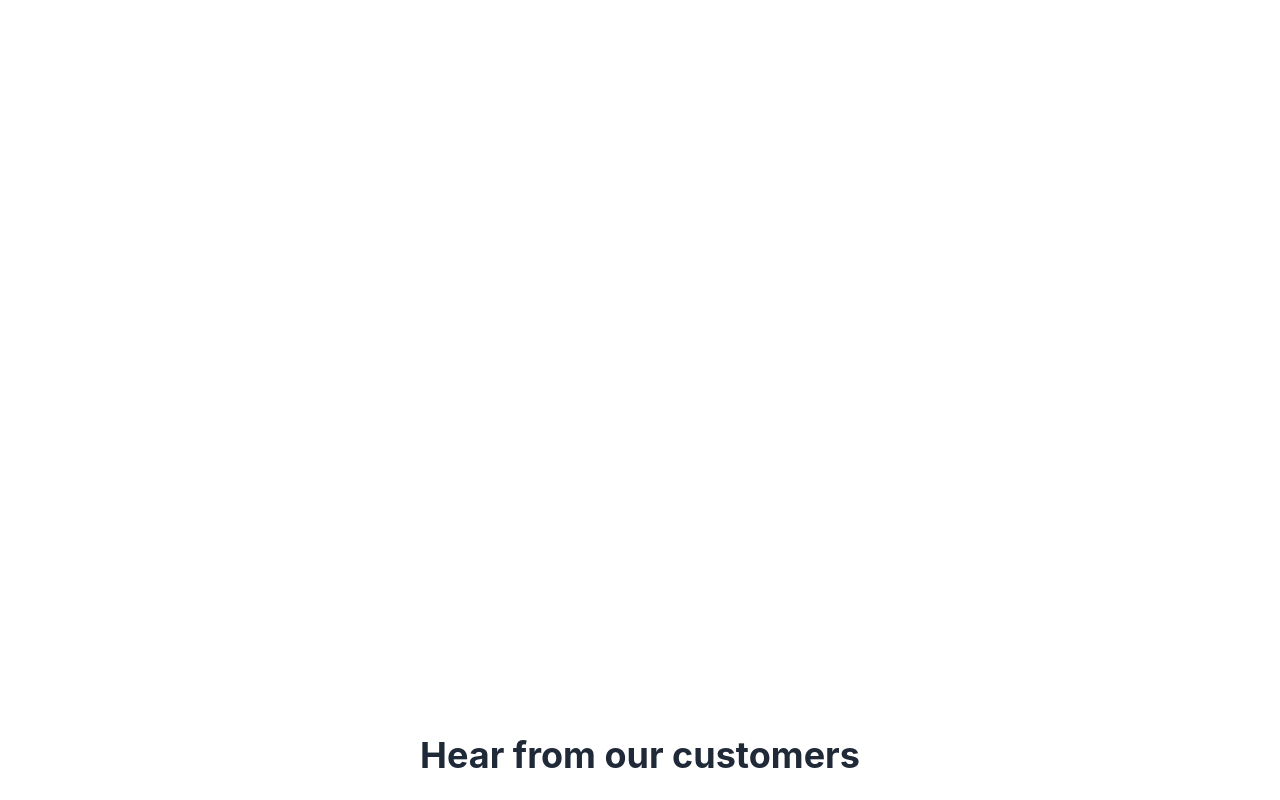
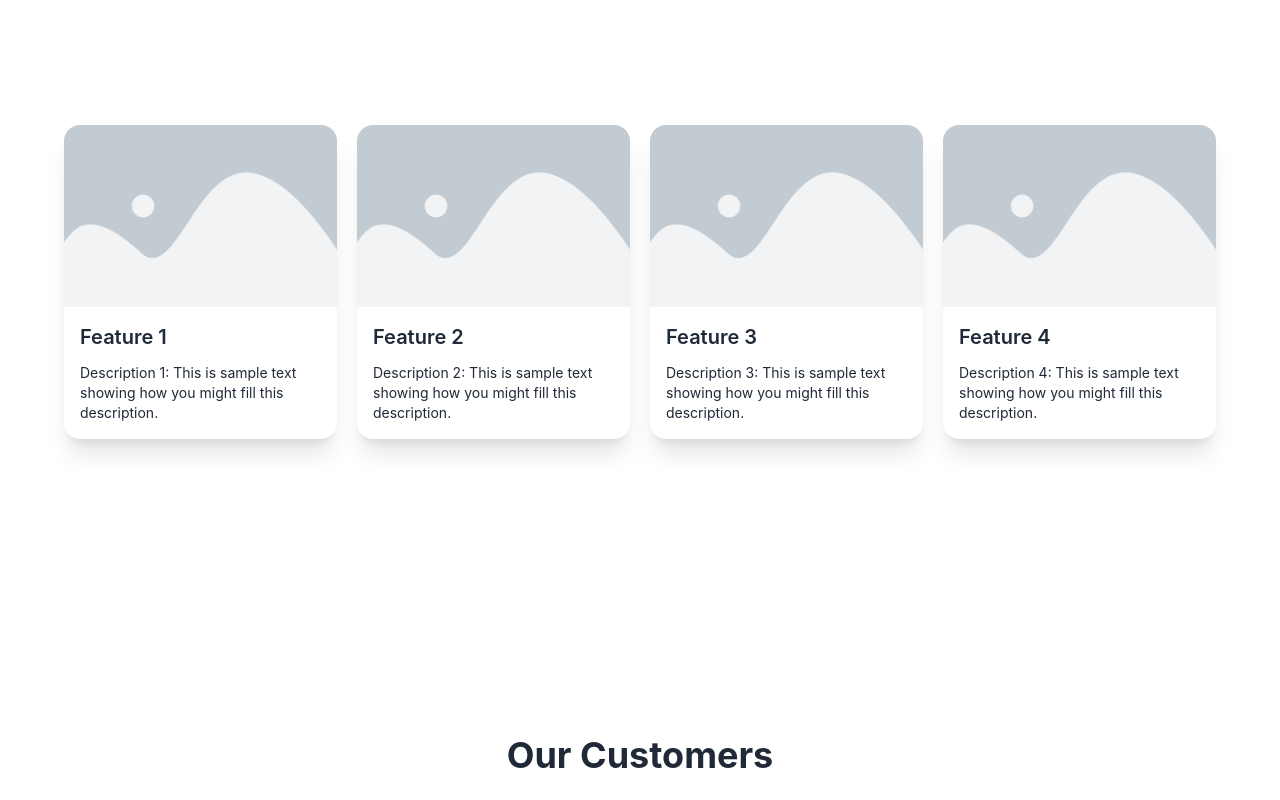
Before and after one commit to csantarossa/single-page-boilerplate, a React (Create React App) app: page / in a window 1280 px wide. Shown: the part 1080-1880 px from the top of the page. Built offline with nearby package versions, Linux system fonts and the light colour scheme.

Commit message:
added about us

```diff
--- a/src/components/AboutUs.jsx
+++ b/src/components/AboutUs.jsx
@@ -1,7 +1,35 @@
 import React from "react";
+import AboutUsCard from "./AboutUsCard";
+import ImagePlaceholder from "../assets/images/placeholder-image.webp";
 
 const AboutUs = () => {
-  return <div className="h-screen w-full">AboutUs</div>;
+  return (
+    <div className="h-screen w-full flex flex-col justify-evenly items-center">
+      <h1 className="font-bold text-4xl">About Us</h1>
+      <div className="flex w-[90vw] justify-center items-center lg:flex-row flex-col gap-5">
+        <AboutUsCard
+          name="Feature 1"
+          description="Description 1: This is sample text showing how you might fill this description."
+          img={ImagePlaceholder}
+        />
+        <AboutUsCard
+          name="Feature 2"
+          description="Description 2: This is sample text showing how you might fill this description."
+          img={ImagePlaceholder}
+        />
+        <AboutUsCard
+          name="Feature 3"
+          description="Description 3: This is sample text showing how you might fill this description."
+          img={ImagePlaceholder}
+        />
+        <AboutUsCard
+          name="Feature 4"
+          description="Description 4: This is sample text showing how you might fill this description."
+          img={ImagePlaceholder}
+        />
+      </div>
+    </div>
+  );
 };
 
 export default AboutUs;
--- /dev/null
+++ b/src/components/AboutUsCard.jsx
@@ -0,0 +1,17 @@
+import React from "react";
+
+const AboutUsCard = ({ name, description, img }) => {
+  return (
+    <div className="card card-compact w-96 bg-base-100 shadow-xl">
+      <figure>
+        <img src={img} alt="Shoes" />
+      </figure>
+      <div className="card-body">
+        <h2 className="card-title">{name}</h2>
+        <p>{description}</p>
+      </div>
+    </div>
+  );
+};
+
+export default AboutUsCard;
--- /dev/null
+++ b/src/components/Accordian.jsx
@@ -0,0 +1,37 @@
+import React from "react";
+
+const AboutUsAccordian = () => {
+  return (
+    <div>
+      <div className="collapse collapse-arrow bg-base-200">
+        <input type="radio" name="my-accordion-2" defaultChecked />
+        <div className="collapse-title text-xl font-medium">
+          Click to open this one and close others
+        </div>
+        <div className="collapse-content">
+          <p>hello</p>
+        </div>
+      </div>
+      <div className="collapse collapse-arrow bg-base-200">
+        <input type="radio" name="my-accordion-2" />
+        <div className="collapse-title text-xl font-medium">
+          Click to open this one and close others
+        </div>
+        <div className="collapse-content">
+          <p>hello</p>
+        </div>
+      </div>
+      <div className="collapse collapse-arrow bg-base-200">
+        <input type="radio" name="my-accordion-2" />
+        <div className="collapse-title text-xl font-medium">
+          Click to open this one and close others
+        </div>
+        <div className="collapse-content">
+          <p>hello</p>
+        </div>
+      </div>
+    </div>
+  );
+};
+
+export default AboutUsAccordian;
--- a/src/components/CustomerReview.jsx
+++ b/src/components/CustomerReview.jsx
@@ -7,7 +7,7 @@ import ImgCustThree from "../assets/images/customer-image-placeholder.svg";
 const CustomerReview = () => {
   return (
     <div className="w-full h-screen flex justify-evenly items-center flex-col">
-      <h1 className="font-bold text-4xl">Hear from our customers</h1>
+      <h1 className="font-bold text-4xl">Our Customers</h1>
       <div className="flex justify-center items-center lg:flex-row flex-col gap-8">
         <ReviewCard
           name={"Person 1"}
```
Also changed, not shown: src/assets/images/placeholder-image.webp (added).
